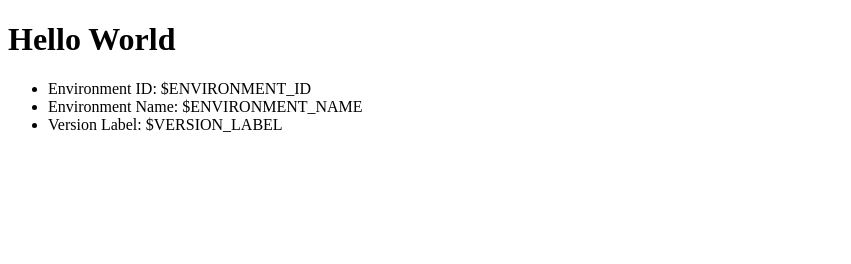
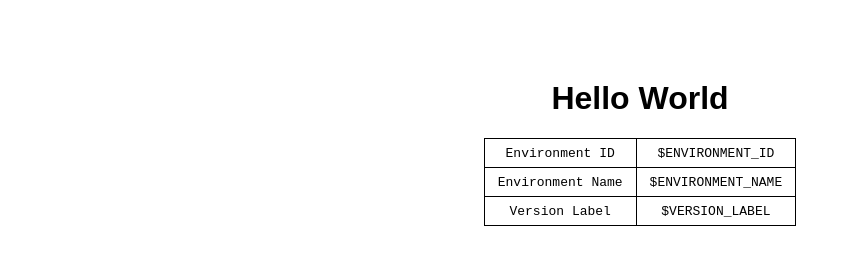
Before and after one commit to tmshkr/blue-green-beanstalk-example, a plain HTML site: page index.template.html in a window 1280 px wide. Shown: the whole page, without its empty margins (0-851 px from the left). Drawn offline with Linux system fonts and the light colour scheme.

Commit message:
use nginx-certbot

```diff
--- a/index.template.html
+++ b/index.template.html
@@ -4,13 +4,50 @@
     <meta charset="UTF-8" />
     <meta name="viewport" content="width=device-width, initial-scale=1.0" />
     <title>$ENVIRONMENT_NAME</title>
+    <style>
+      body.blue {
+        background-color: cornflowerblue;
+      }
+      body.green {
+        background-color: lightgreen;
+      }
+      body {
+        font-family: sans-serif;
+        margin: 0;
+        padding: 0;
+      }
+      h1 {
+        text-align: center;
+        margin-top: 10vh;
+      }
+      table {
+        margin: 0 auto;
+        border-collapse: collapse;
+        border: 1px solid black;
+        font-family: monospace;
+      }
+      td {
+        border: 1px solid black;
+        padding: 0.5em 1em;
+        text-align: center;
+      }
+    </style>
   </head>
-  <body>
+  <body class="$BG_COLOR">
     <h1>Hello World</h1>
-    <ul>
-      <li>Environment ID: $ENVIRONMENT_ID</li>
-      <li>Environment Name: $ENVIRONMENT_NAME</li>
-      <li>Version Label: $VERSION_LABEL</li>
-    </ul>
+    <table>
+      <tr>
+        <td>Environment ID</td>
+        <td>$ENVIRONMENT_ID</td>
+      </tr>
+      <tr>
+        <td>Environment Name</td>
+        <td>$ENVIRONMENT_NAME</td>
+      </tr>
+      <tr>
+        <td>Version Label</td>
+        <td>$VERSION_LABEL</td>
+      </tr>
+    </table>
   </body>
 </html>
```
Also changed, not shown: docker-compose.yml (+12 -1 lines), 1 other file.
